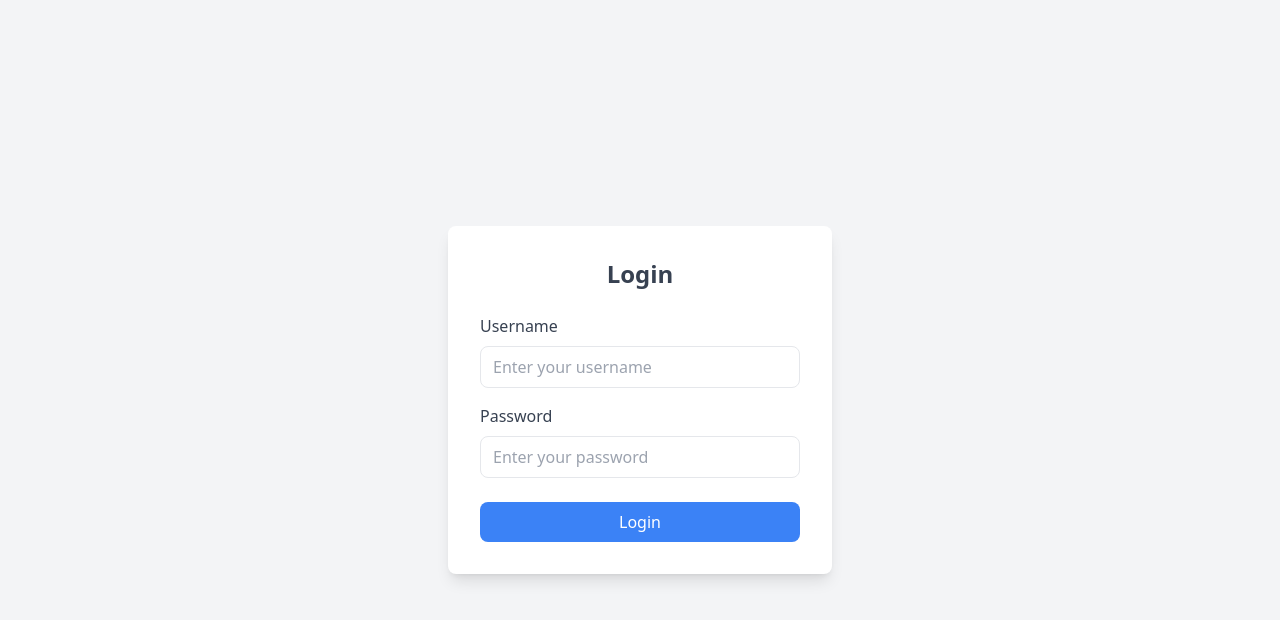
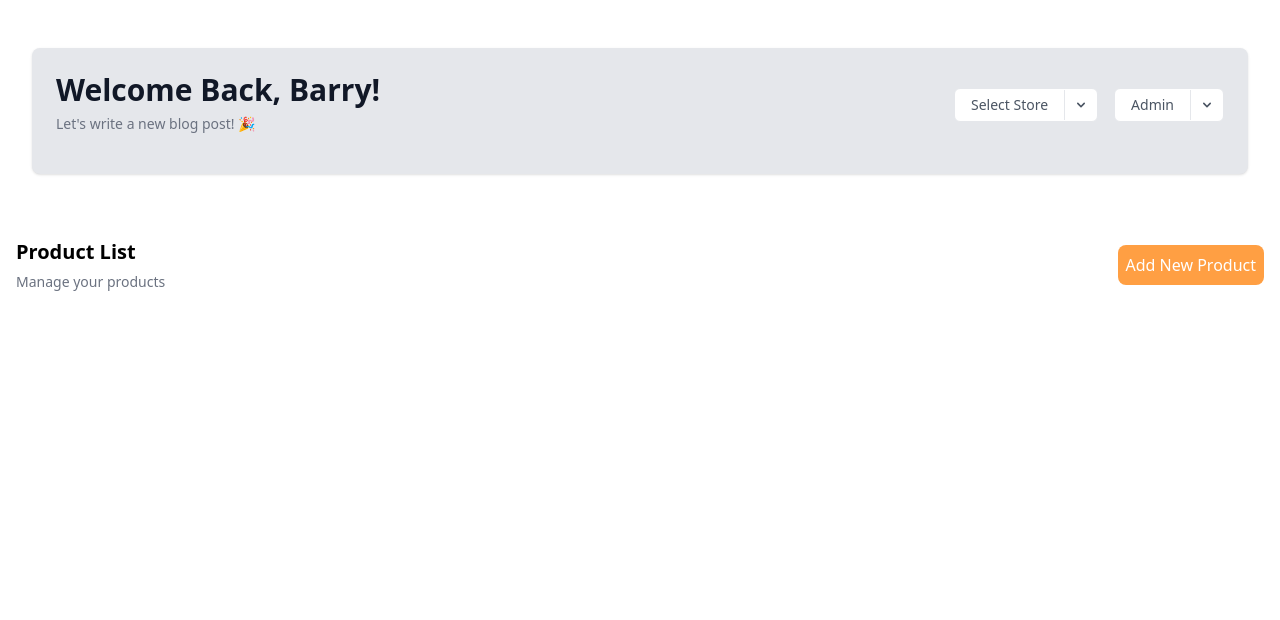
Before and after one commit to meabhiarya1/Shop_Inventory_Management, a React (Vite) app in the folder FrontEnd/: page /dashboard in a window 1280 px wide. Shown: the top 620 px of the page. Built offline with nearby package versions, Linux system fonts and the light colour scheme.

Commit message:
modifications: Login, Dashboard, Navbar

```diff
--- a/FrontEnd/package.json
+++ b/FrontEnd/package.json
@@ -13,6 +13,7 @@
     "axios": "^1.7.2",
     "react": "^18.2.0",
     "react-dom": "^18.2.0",
+    "react-router-dom": "^6.23.1",
     "react-toastify": "^10.0.5"
   },
   "devDependencies": {
--- a/FrontEnd/src/App.css
+++ /dev/null
@@ -1,3 +0,0 @@
-body {
-  background-color: black;
-}
--- a/FrontEnd/src/App.tsx
+++ b/FrontEnd/src/App.tsx
@@ -1,13 +1,43 @@
-import "./App.css";
+import {
+  BrowserRouter as Router,
+  Route,
+  Routes,
+  Navigate,
+} from "react-router-dom";
 import Login from "./comp/Login";
+import Navbar from "./comp/Navbar";
+import Dashboard from "./comp/Dashboard";
 
 function App() {
+  return (
+    <Router>
+      <Routes>
+        {/* Redirect root path to /login */}
+        <Route path="/" element={<Navigate to="/login" replace />} />
 
+        {/* Login route */}
+        <Route path="/login" element={<Login />} />
+
+        {/* Routes that need Navbar */}
+        <Route
+          path="/dashboard"
+          element={
+            <WithNavbar>
+              <Dashboard />
+            </WithNavbar>
+          }
+        />
+      </Routes>
+    </Router>
+  );
+}
+
+// Higher Order Component for routes with Navbar
+function WithNavbar({ children }: any) {
   return (
     <>
-      <div>
-        <Login />
-      </div>
+      <Navbar />
+      <div>{children}</div>
     </>
   );
 }
--- /dev/null
+++ b/FrontEnd/src/comp/Dashboard.tsx
@@ -0,0 +1,24 @@
+// import React from 'react'
+
+const Dashboard = () => {
+  return (
+    <div className="mx-auto max-w-screen-xl ">
+      <div className="flex justify-between">
+        <div className="flex flex-col p-4">
+          <span className="text-xl font-bold">Product List</span>
+          <span className="mt-1.5 text-sm text-gray-500">
+            Manage your products
+          </span>
+        </div>
+        <div className="flex items-center mx-4">
+          <button className="p-2 bg-[#FF9F43] text-white font-medium rounded-lg">
+            Add New Product
+          </button>
+        </div>
+      </div>
+      <div></div>
+    </div>
+  );
+};
+
+export default Dashboard;
--- a/FrontEnd/src/comp/Login.tsx
+++ b/FrontEnd/src/comp/Login.tsx
@@ -2,13 +2,17 @@ import { useState } from "react";
 import axios from "axios";
 import { ToastContainer, toast } from "react-toastify";
 import "react-toastify/dist/ReactToastify.css";
+import { useNavigate } from "react-router-dom";
 
 const Login = () => {
   const [username, setUsername] = useState("");
   const [password, setPassword] = useState("");
+  const [loading, setLoading] = useState(false);
+  const navigate = useNavigate();
 
-  const handleSubmit = async (e:any) => {
+  const handleSubmit = async (e: any) => {
     e.preventDefault();
+    setLoading(true);
     try {
       const response = await axios.post("http://localhost:5000/login", {
         username: username,
@@ -16,12 +20,18 @@ const Login = () => {
       });
       toast.success("Login successful!");
       console.log("Login successful:", response.data);
+      setLoading(false);
+      navigate("/dashboard");
       // Handle successful login (e.g., save token, redirect, etc.)
     } catch (error) {
       toast.error("Error logging in. Please try again.");
       console.error("Error logging in:", error);
+      setLoading(false);
       // Handle error (e.g., display error message)
     }
+
+    setPassword("");
+    setUsername("");
   };
 
   return (
@@ -60,11 +70,22 @@ const Login = () => {
               onChange={(e) => setPassword(e.target.value)}
             />
           </div>
+
           <button
             type="submit"
-            className="w-full bg-blue-500 text-white py-2 rounded-lg hover:bg-blue-600 transition duration-200"
+            disabled={loading ? true : false}
+            className={`w-full bg-[#FF9F43] text-white py-2 rounded-lg hover:bg-blue-900 transition duration-200 ${
+              loading ? "opacity-50 cursor-not-allowed" : ""
+            }`}
           >
-            Login
+            {loading ? (
+              <div className="flex items-center justify-center">
+                <span className="mr-2">Loading...</span>
+                <div className="animate-spin rounded-full h-4 w-4 border-b-2 border-white"></div>
+              </div>
+            ) : (
+              "Login"
+            )}
           </button>
         </form>
       </div>
--- /dev/null
+++ b/FrontEnd/src/comp/Navbar.tsx
@@ -0,0 +1,165 @@
+import { useState } from "react";
+
+const Navbar = () => {
+  const [isOpen, setIsOpen] = useState(false);
+  const [isOpenShop, setIsOpenShop] = useState(false);
+
+  const toggleDropdown = () => {
+    setIsOpen(!isOpen);
+    if (isOpenShop) {
+      setIsOpenShop(!isOpenShop);
+    }
+  };
+
+  const toggleShopDropdown = () => {
+    setIsOpenShop(!isOpenShop);
+    if (isOpen) {
+      setIsOpen(!isOpen);
+    }
+  };
+
+  return (
+    <header className="">
+      <div className="mx-auto max-w-screen-xl px-4 py-8 sm:px-6 sm:py-12 lg:px-8">
+        <div className="flex flex-col md:flex-row md:items-start md:justify-start bg-gray-200 p-4 md:p-6 rounded-lg shadow">
+          {/* Left navbar */}
+
+          <div className="md:mb-4 text-center md:text-left w-full">
+            <h1 className="text-2xl font-bold text-gray-900 sm:text-3xl">
+              Welcome Back, Barry!
+            </h1>
+            <p className="mt-1.5 text-sm text-gray-500">
+              Let's write a new blog post! 🎉
+            </p>
+          </div>
+
+          {/* Right navbar */}
+
+          <div className="flex justify-between md:justify-end md:items-center md:space-x-4 w-full mt-4">
+            {/* Store selector */}
+            <div className="relative mb-2 sm:mb-0">
+              <div className="inline-flex items-center overflow-hidden rounded-md border bg-white">
+                <a
+                  href="#"
+                  className="border-e px-4 py-2 text-sm/none text-gray-600 hover:bg-gray-50 hover:text-gray-700"
+                >
+                  Select Store
+                </a>
+                <button
+                  className="h-full p-2 text-gray-600 hover:bg-gray-50 hover:text-gray-700"
+                  onClick={toggleDropdown}
+                >
+                  <span className="sr-only">Menu</span>
+                  <svg
+                    xmlns="http://www.w3.org/2000/svg"
+                    className="h-4 w-4"
+                    viewBox="0 0 20 20"
+                    fill="currentColor"
+                  >
+                    <path
+                      fillRule="evenodd"
+                      d="M5.293 7.293a1 1 0 011.414 0L10 10.586l3.293-3.293a1 1 0 111.414 1.414l-4 4a1 1 0 01-1.414 0l-4-4a1 1 0 010-1.414z"
+                      clipRule="evenodd"
+                    />
+                  </svg>
+                </button>
+              </div>
+              {isOpen && (
+                <div
+                  className="absolute end-0 z-10 mt-2 w-28 rounded-md border border-gray-100 bg-white shadow-lg"
+                  role="menu"
+                >
+                  <div className="p-2">
+                    <a
+                      href="#"
+                      className="block rounded-lg px-4 py-2 text-sm text-gray-500 hover:bg-gray-50 hover:text-gray-700"
+                      role="menuitem"
+                    >
+                      Store 1
+                    </a>
+                    <a
+                      href="#"
+                      className="block rounded-lg px-4 py-2 text-sm text-gray-500 hover:bg-gray-50 hover:text-gray-700"
+                      role="menuitem"
+                    >
+                      Store 2
+                    </a>
+                    <a
+                      href="#"
+                      className="block rounded-lg px-4 py-2 text-sm text-gray-500 hover:bg-gray-50 hover:text-gray-700"
+                      role="menuitem"
+                    >
+                      Store 3
+                    </a>
+                  </div>
+                </div>
+              )}
+            </div>
+
+            {/* Admin selector */}
+            <div className="relative">
+              <div className="inline-flex items-center overflow-hidden rounded-md border bg-white">
+                <a
+                  href="#"
+                  className="border-e px-4 py-2 text-sm/none text-gray-600 hover:bg-gray-50 hover:text-gray-700"
+                >
+                  Admin
+                </a>
+                <button
+                  className="h-full p-2 text-gray-600 hover:bg-gray-50 hover:text-gray-700"
+                  onClick={toggleShopDropdown}
+                >
+                  <span className="sr-only">Menu</span>
+                  <svg
+                    xmlns="http://www.w3.org/2000/svg"
+                    className="h-4 w-4"
+                    viewBox="0 0 20 20"
+                    fill="currentColor"
+                  >
+                    <path
+                      fillRule="evenodd"
+                      d="M5.293 7.293a1 1 0 011.414 0L10 10.586l3.293-3.293a1 1 0 111.414 1.414l-4 4a1 1 0 01-1.414 0l-4-4a1 1 0 010-1.414z"
+                      clipRule="evenodd"
+                    />
+                  </svg>
+                </button>
+              </div>
+              {isOpenShop && (
+                <div
+                  className="absolute end-0 z-10 mt-2 w-56 rounded-md border border-gray-100 bg-white shadow-lg"
+                  role="menu"
+                >
+                  <div className="p-2">
+                    <a
+                      href="#"
+                      className="block rounded-lg px-4 py-2 text-sm text-gray-500 hover:bg-gray-50 hover:text-gray-700"
+                      role="menuitem"
+                    >
+                      My Profile
+                    </a>
+                    <a
+                      href="#"
+                      className="block rounded-lg px-4 py-2 text-sm text-gray-500 hover:bg-gray-50 hover:text-gray-700"
+                      role="menuitem"
+                    >
+                      Settings
+                    </a>
+                    <button
+                      type="submit"
+                      className="flex w-full items-center gap-2 rounded-lg px-4 py-2 text-sm text-red-700 hover:bg-red-50"
+                      role="menuitem"
+                    >
+                      Logout
+                    </button>
+                  </div>
+                </div>
+              )}
+            </div>
+          </div>
+        </div>
+      </div>
+    </header>
+  );
+};
+
+export default Navbar;
--- a/FrontEnd/src/index.css
+++ b/FrontEnd/src/index.css
@@ -1,3 +1,7 @@
 @tailwind base;
 @tailwind components;
 @tailwind utilities;
+
+body {
+    background-color: rgb(255, 255, 255);
+}
```
Also changed, not shown: FrontEnd/src/main.tsx (+7 -7 lines), 2 other files (tests, documents, lock files or other folders).
